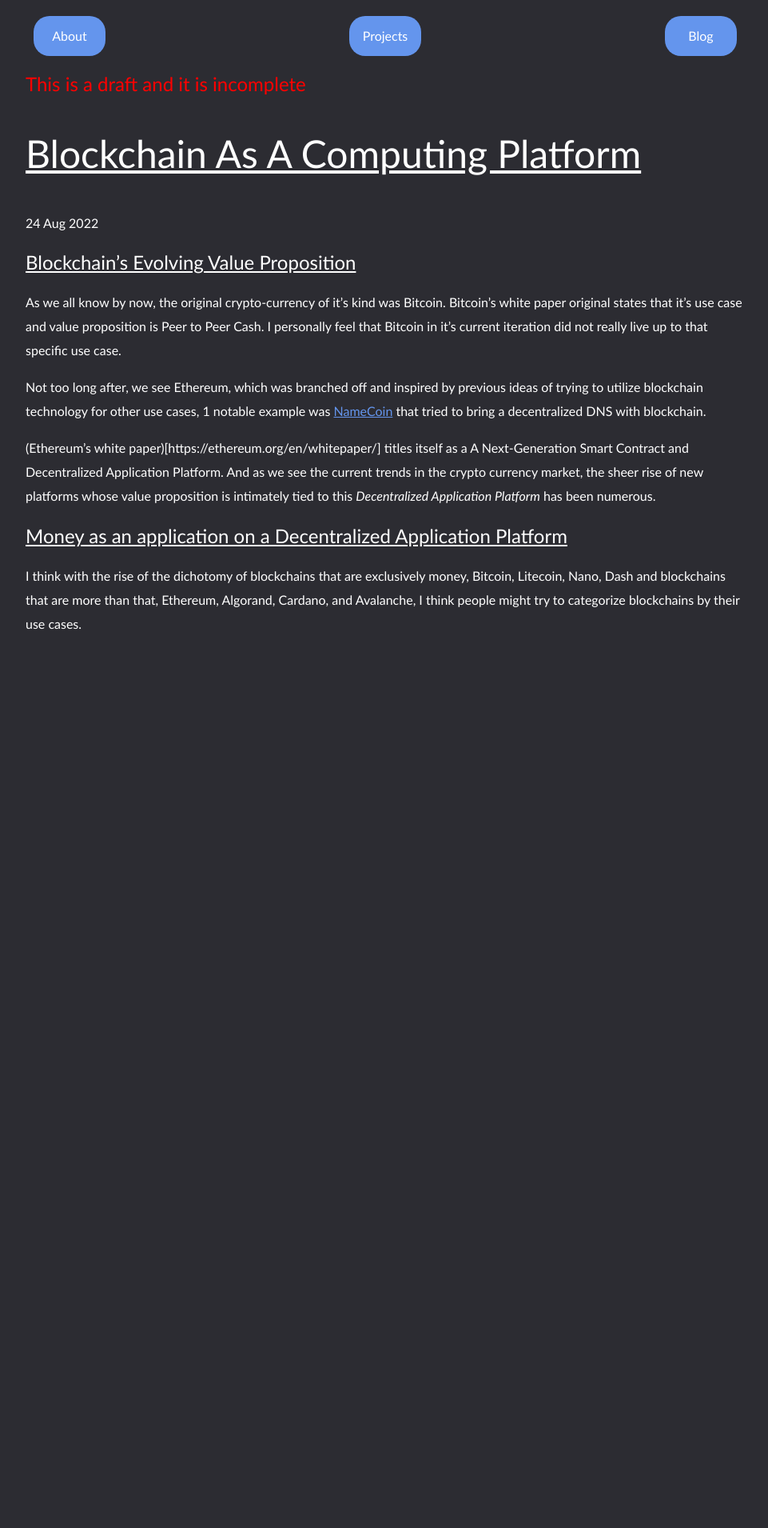
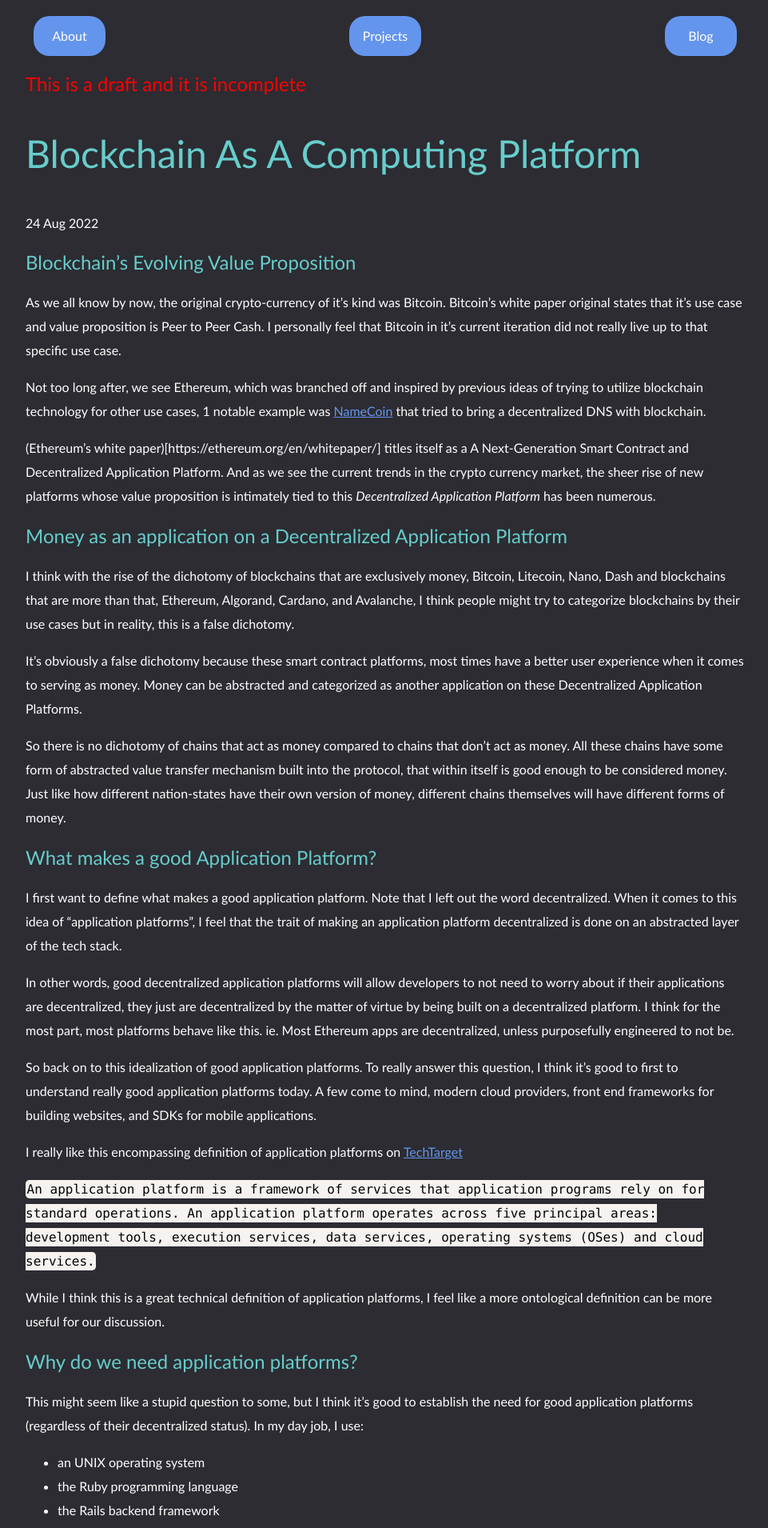
Before and after one commit to danielleedottech/danlee-org, a Jekyll site: the page built from _posts/2022-08-24-blockchain-as-a-computing-platform.md, in a window 1280 px wide. Shown: the top 1910 px of the page at 80% size, without its empty margins (158-1119 px from the left). Built offline with Jekyll 4.4.1, drawn with Linux system fonts in a browser that asks for light colours; nearby versions of some CDN libraries; library files that are not in the unit come from our copies; before the commit the page ends 900 px from its top, so only the background shows below that; some of the changed text lies outside the part shown.

Commit message:
home page css edits, and working on blockchain post

```diff
--- a/_posts/2022-08-24-blockchain-as-a-computing-platform.md
+++ b/_posts/2022-08-24-blockchain-as-a-computing-platform.md
@@ -14,4 +14,53 @@ Not too long after, we see Ethereum, which was branched off and inspired by prev
 
 ## Money as an application on a Decentralized Application Platform
 
-I think with the rise of the dichotomy of blockchains that are exclusively money, Bitcoin, Litecoin, Nano, Dash and blockchains that are more than that, Ethereum, Algorand, Cardano, and Avalanche, I think people might try to categorize blockchains by their use cases.
+I think with the rise of the dichotomy of blockchains that are exclusively money, Bitcoin, Litecoin, Nano, Dash and blockchains that are more than that, Ethereum, Algorand, Cardano, and Avalanche, I think people might try to categorize blockchains by their use cases but in reality, this is a false dichotomy.
+
+It's obviously a false dichotomy because these smart contract platforms, most times have a better user experience when it comes to serving as money. Money can be abstracted and categorized as another application on these Decentralized Application Platforms.
+
+So there is no dichotomy of chains that act as money compared to chains that don't act as money. All these chains have some form of abstracted value transfer mechanism built into the protocol, that within itself is good enough to be considered money. Just like how different nation-states have their own version of money, different chains themselves will have different forms of money.
+
+## What makes a good Application Platform?
+
+I first want to define what makes a good application platform. Note that I left out the word decentralized. When it comes to this idea of "application platforms", I feel that the trait of making an application platform decentralized is done on an abstracted layer of the tech stack.
+
+In other words, good decentralized application platforms will allow developers to not need to worry about if their applications are decentralized, they just are decentralized by the matter of virtue by being built on a decentralized platform. I think for the most part, most platforms behave like this. ie. Most Ethereum apps are decentralized, unless purposefully engineered to not be.
+
+So back on to this idealization of good application platforms. To really answer this question, I think it's good to first to understand really good application platforms today. A few come to mind, modern cloud providers, front end frameworks for building websites, and SDKs for mobile applications.
+
+I really like this encompassing definition of application platforms on [TechTarget](https://www.techtarget.com/searchsoftwarequality/definition/Application-platform)
+
+`An application platform is a framework of services that application programs rely on for standard operations. An application platform operates across five principal areas: development tools, execution services, data services, operating systems (OSes) and cloud services.`
+
+While I think this is a great technical definition of application platforms, I feel like a more ontological definition can be more useful for our discussion.
+
+## Why do we need application platforms?
+
+This might seem like a stupid question to some, but I think it's good to establish the need for good application platforms (regardless of their decentralized status). In my day job, I use:
+
+* an UNIX operating system
+* the Ruby programming language
+* the Rails backend framework
+* the Rubymine IDE
+* React Native to make cross platform applications
+* Docker to containerize my apps
+* AWS for elastic scaling of my applications
+* Gitlab to automate deployments and builds.
+* New Relic for application observability
+* and so much more..
+
+Without these tools and services, it would be a nightmare for me to get any work done, I think everyone in the tech world realizes we are standing on the shoulders of titans who did so much of the hard work to make modern technology possible.
+
+But what's the point of listing these technologies and what is the overarching philosophical reason why we need application platforms? I want to convey that we use a plethora of technolgoies / application platforms to **compress and abstract away complexity**.
+
+Ultimately engineers use application platforms because these platforms are nice wrappers of simplicity over unwanted complexity. Ruby is a nice way of abstracting away memory concerns, Rubymine does a great job of understanding my application, AWS does a good job of abstracting away scaling web servers.
+
+However good application platforms do MORE than just compress complexity, it also exponentially increases the capability of what you can build. It would be very hard for my to write the apps that I do if I had to write it in binary or assembly.
+
+So 2 things I want to highlight for an analysis of blockchain application platforms.
+
+Application Platforms must
+1. make things simpler to build
+2. increase the capability of what you can build
+
+## Finally, let's talk about decentralized application platforms and blockchains!
--- a/_sass/_layouts/post.scss
+++ b/_sass/_layouts/post.scss
@@ -4,7 +4,7 @@
     line-height: 4rem;
   }
   h1, h2, h3, h4, h5, h6 {
-    text-decoration: underline;
+    color: #67cdcc;
   }
 
   .draft-notice {
--- a/_sass/pages/index.scss
+++ b/_sass/pages/index.scss
@@ -27,7 +27,10 @@
             td, th {
                 border: 1px solid white;
                 text-align: start;
-
+                font-size: 20px;
+                padding-top: 5px;
+                padding-bottom: 5px;
+                padding-left: 5px;
                 width: 50%;
             }
 
```
Also changed, not shown: _posts/2022-08-22-deploying-jekyll-on-aws-amplify-with-custom-docker-image.md (+8 -6 lines).
